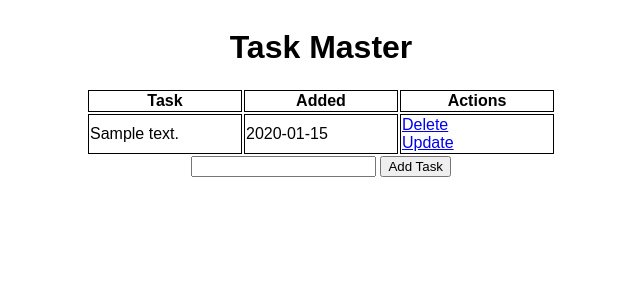
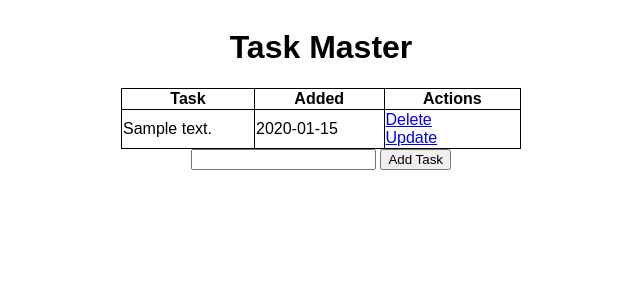
Before and after one commit to Ricardo354/CRUD, a Flask app: page / in a window 1280 px wide. Shown: the top 300 px of the page, without its empty margins (319-959 px from the left). Run offline with Flask 3, Linux system fonts and the light colour scheme; tables that the repository leaves empty hold one stand-in row (values such as "Sample post").

Commit message:
Fixing typos

```diff
--- a/static/css/main.css
+++ b/static/css/main.css
@@ -10,9 +10,9 @@
 
 }
 
-.content-table, td{
+table, td{
     border: 1px solid black;
-    width: 150px;
+    width: 400px;
     border-collapse: collapse;
 
 }
```
